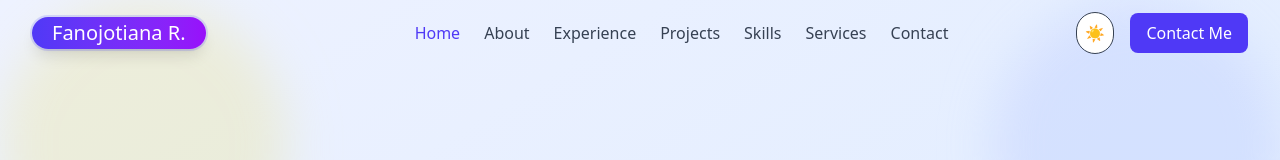
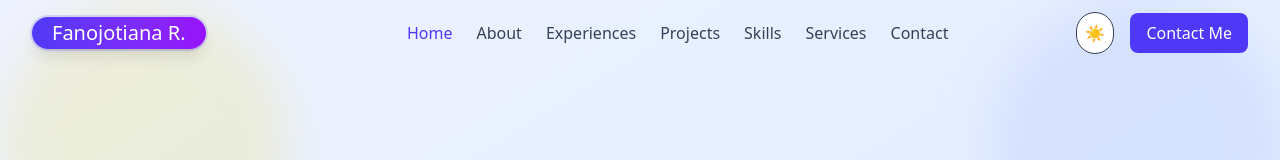
Before and after one commit to Fanojotiana/portfolio-react, a React (Vite) app: page / in a window 1280 px wide. Shown: the top 160 px of the page. Built offline with nearby package versions, Linux system fonts and the light colour scheme.

Commit message:
translation in english2

```diff
--- a/src/components/Navbar.jsx
+++ b/src/components/Navbar.jsx
@@ -36,7 +36,7 @@ const Navbar = () => {
   const navItems = [
     { name: 'Home', href: '#home', id: 'home' },
     { name: 'About', href: '#about', id: 'about' },
-    { name: 'Experience', href: '#experience', id: 'experience' },
+    { name: 'Experiences', href: '#experience', id: 'experience' },
     { name: 'Projects', href: '#projects', id: 'projects' },
     { name: 'Skills', href: '#skills', id: 'skills' },
     { name: 'Services', href: '#services', id: 'services' },
```
